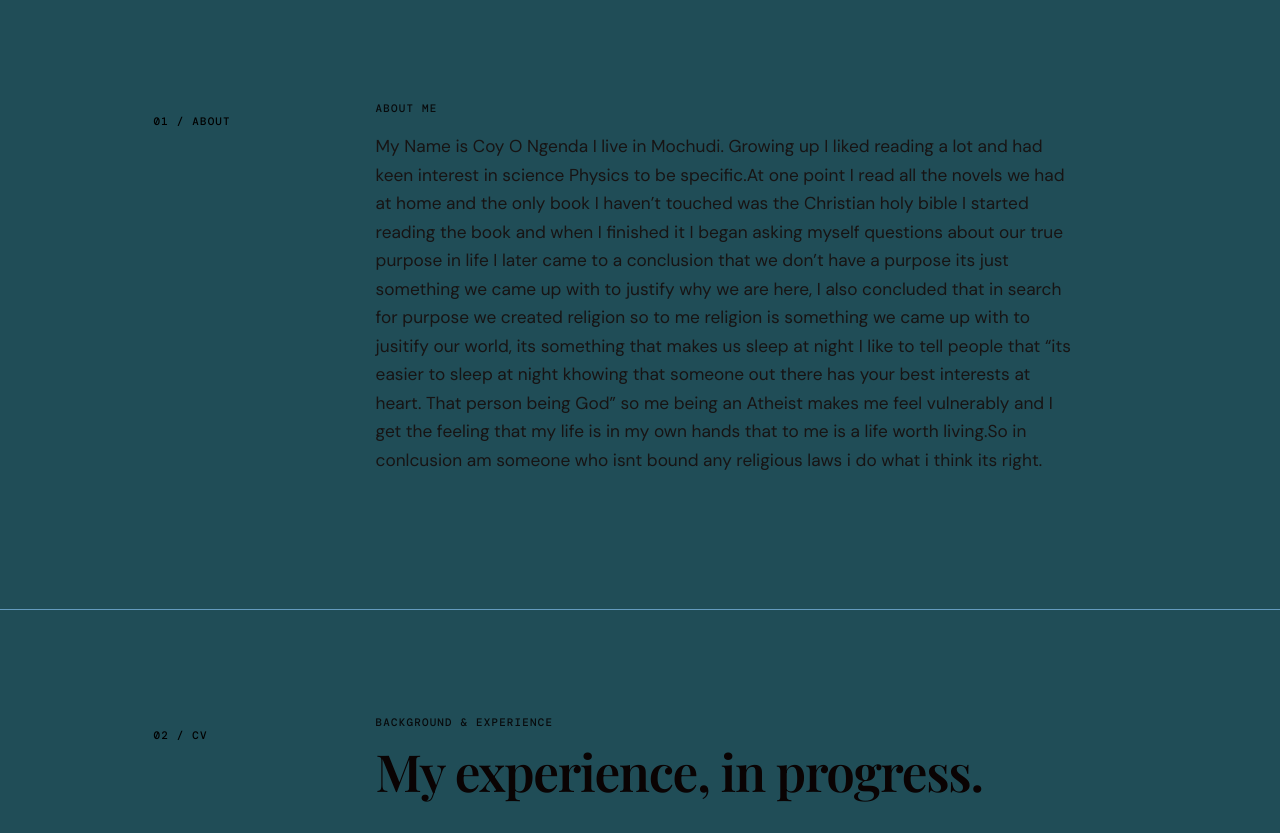
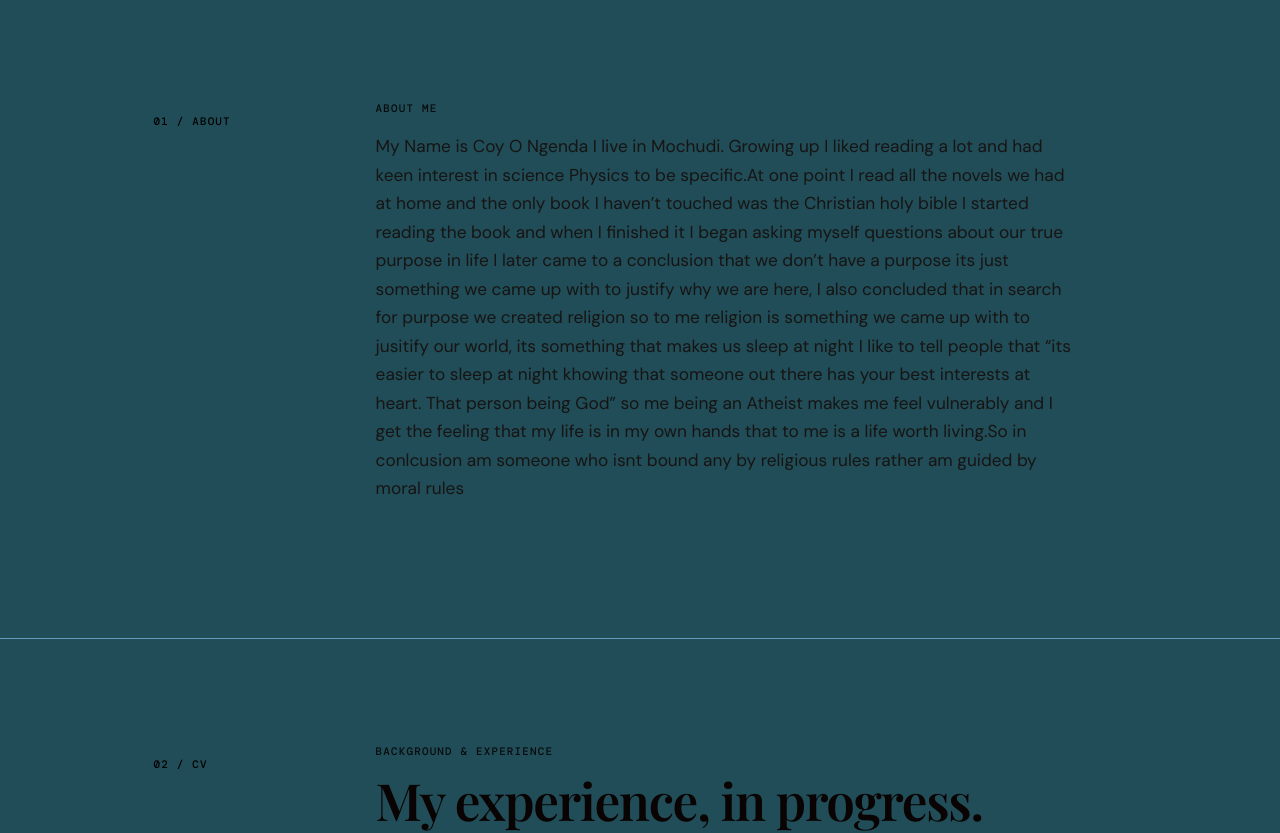
Before and after one commit to Coy369/Coy369.github.io, a plain HTML site: page index.html in a window 1280 px wide. Shown: the part 740-1573 px from the top of the page. Drawn offline with nearby package versions, Linux system fonts and the light colour scheme.

Commit message:
Update index.html

```diff
--- a/index.html
+++ b/index.html
@@ -33,7 +33,7 @@
       <div class="section-index">01 / ABOUT</div>
       <div class="section-content">
         <p class="eyebrow">ABOUT ME</p>
-        <article><p class="placeholder">My Name is Coy O Ngenda  I live in Mochudi. Growing up I liked reading a lot and had keen interest in science Physics to be specific.At one point I read all the novels we had at home and the only book I haven’t touched was the Christian  holy bible I started reading the book and when I finished it I began asking myself questions about our true purpose in life I later came to a conclusion that we don’t have a purpose its just something we came up with to justify why we are here, I also concluded that in search for purpose we created religion so to me religion is something we came up with to jusitify our world, its something that makes us sleep at night I like to tell people that “its easier to sleep at night khowing that someone out there has your best interests at heart. That person being God” so me being an Atheist makes me feel vulnerably and I get the feeling that my life is in my own hands that to me is a life worth living.So in conlcusion am someone who isnt bound any religious laws i do what i think its right.</p></article>
+        <article><p class="placeholder">My Name is Coy O Ngenda  I live in Mochudi. Growing up I liked reading a lot and had keen interest in science Physics to be specific.At one point I read all the novels we had at home and the only book I haven’t touched was the Christian  holy bible I started reading the book and when I finished it I began asking myself questions about our true purpose in life I later came to a conclusion that we don’t have a purpose its just something we came up with to justify why we are here, I also concluded that in search for purpose we created religion so to me religion is something we came up with to jusitify our world, its something that makes us sleep at night I like to tell people that “its easier to sleep at night khowing that someone out there has your best interests at heart. That person being God” so me being an Atheist makes me feel vulnerably and I get the feeling that my life is in my own hands that to me is a life worth living.So in conlcusion am someone who isnt bound any by religious rules rather am guided by moral rules</p></article>
         <div class="tag-row">
       </div>
     </section>
```
